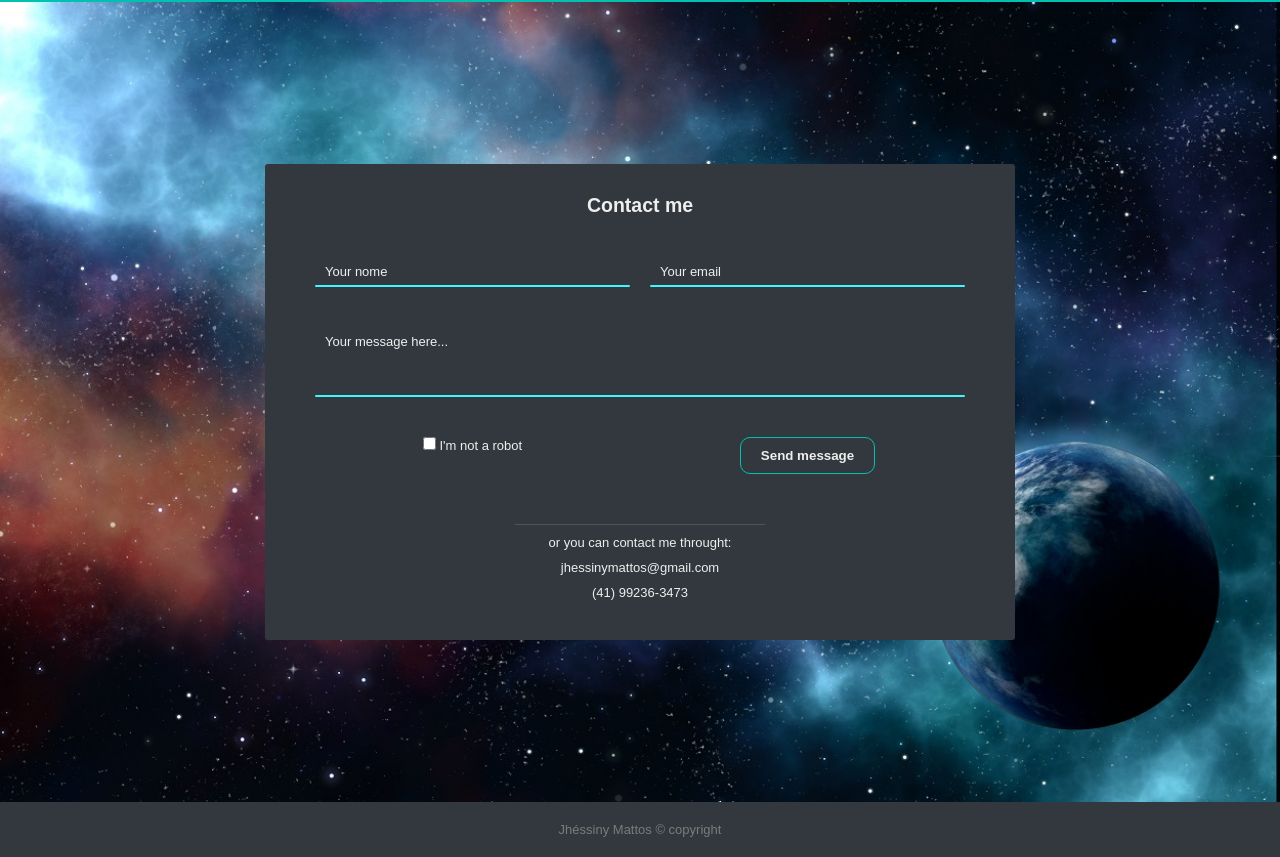
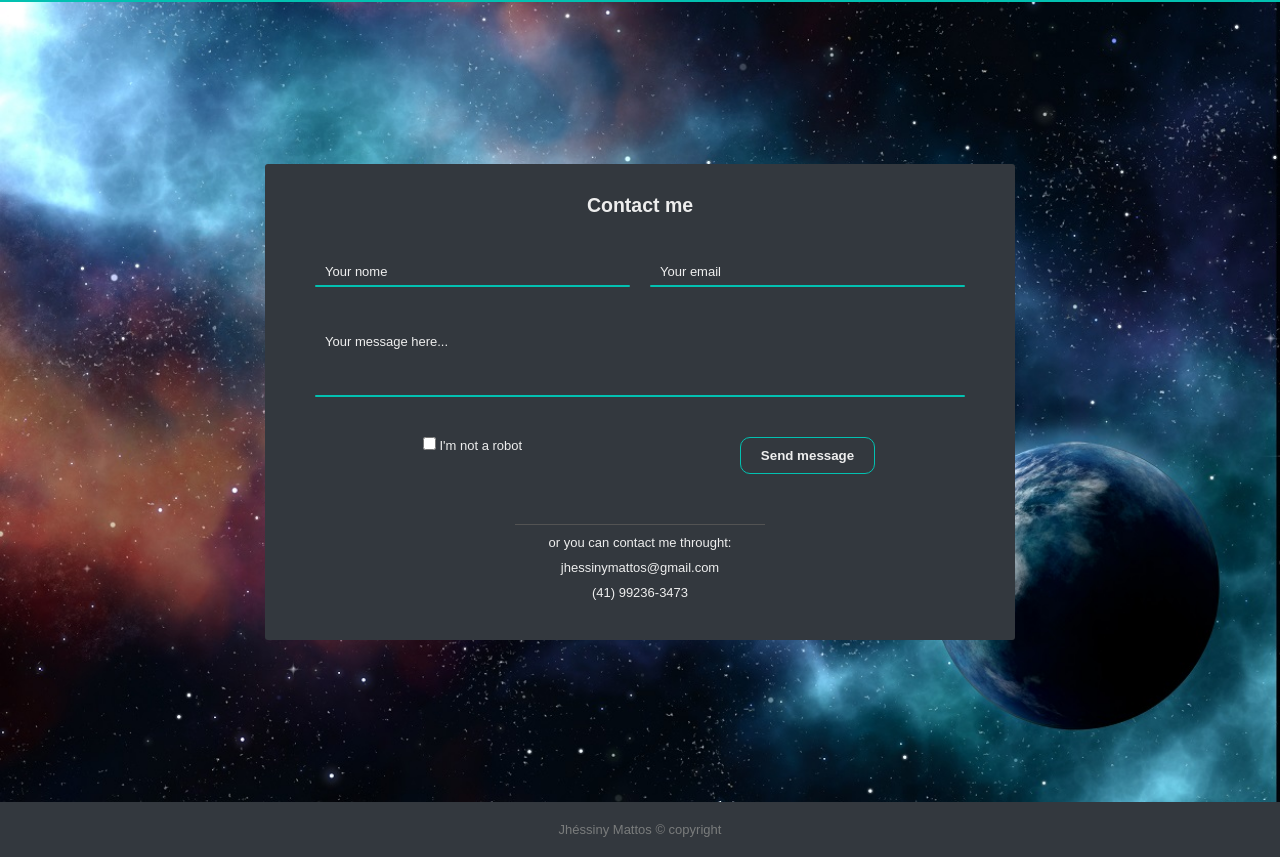
Before and after one commit to Jhessiny/sitePortfolio, a plain HTML site: page index.html in a window 1280 px wide. Shown: the part 2832-3689 px from the top of the page. Drawn offline with Linux system fonts and the light colour scheme.

Commit message:
form color

```diff
--- a/css/form.css
+++ b/css/form.css
@@ -81,7 +81,7 @@
   display: block;
   width: 100%;
   height: 2px;
-  background-color: #44f3ff;
+  background-color: #02c1b1;
   transition: 0.5s;
   border-radius: 2px;
   pointer-events: none;
```
